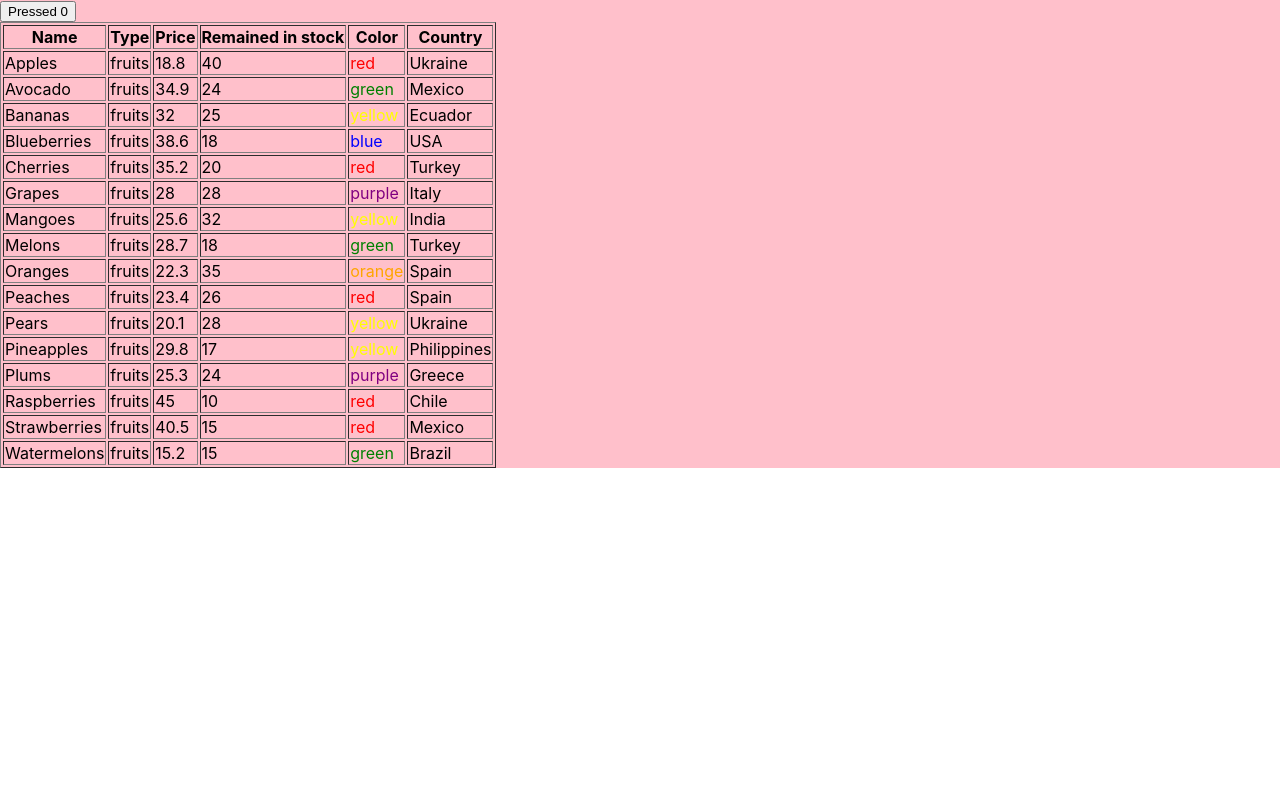
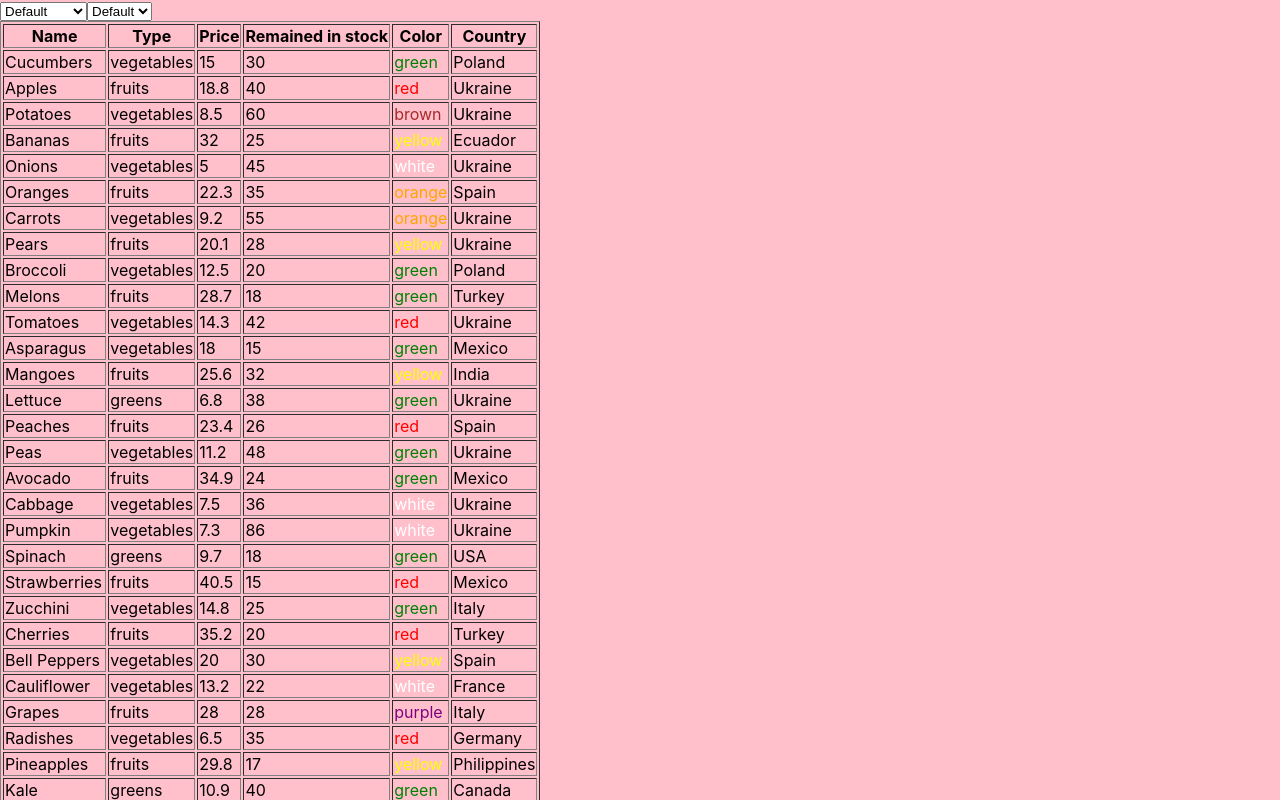
Before and after one commit to diana-tuz/react_test, a React (Create React App) app: page / in a window 1280 px wide. Shown: the top 800 px of the page. Built offline with nearby package versions, Linux system fonts and the light colour scheme.

Commit message:
add selects with filters

```diff
--- a/src/App.jsx
+++ b/src/App.jsx
@@ -2,22 +2,37 @@ import { useState } from "react";
 import "./App.css";
 import { GoodsTable } from "./components/GoodsTable";
 import { goods } from "./goods";
+import { Filter } from "./components/Filter";
 
 function App() {
-  const filteredGoods = goods.filter((good) => good.type === "fruits");
-  // const sortedGoods = filteredGoods.sort((good1, good2) => good1.price - good2.price)
-  const sortedGoods = filteredGoods.sort((good1, good2) =>
-    good1.name.localeCompare(good2.name)
-  );
+  const type = ["vegetables", "fruits", "greens"];
+  const color = ["red", "green", "yellow"];
 
-  const [number, setNumber] = useState(0);
+  const [preparedGoods, setPreparedGoods] = useState(goods);
+
+  const getFilteredGoods = (selectType) => {
+    if (selectType === "default") {
+      setPreparedGoods(goods);
+    } else{
+      const filteredGoods = goods.filter(good => good.type === selectType);
+      setPreparedGoods(filteredGoods);
+    }
+  }
+
+  const getFilterByColor = (selectColor) => {
+    if (selectColor === "default") {
+      setPreparedGoods(goods);
+    } else {
+      const filteredGoods = goods.filter(good => good.color === selectColor);
+      setPreparedGoods(filteredGoods);
+    }
+  }
 
   return (
     <div className="App">
-      <button type="button" onClick={() => setNumber(number + 1)}>
-        Pressed {number}
-      </button>
-      <GoodsTable goods={sortedGoods} />
+      <Filter category={type} getFilteredGoods={getFilteredGoods} />
+      <Filter category={color} getFilteredGoods={getFilterByColor} />
+      <GoodsTable goods={preparedGoods} />
     </div>
   );
 }
--- /dev/null
+++ b/src/components/Filter.jsx
@@ -0,0 +1,11 @@
+import React from "react";
+
+export const Filter = ({category, getFilteredGoods}) => (
+  <select id="filter" onChange={(event) => getFilteredGoods(event.target.value)}>
+    <option value="default">Default</option>
+    {category.map((element) => (
+      <option value={element}>{element}</option>
+
+    ))}
+  </select>
+)
```
